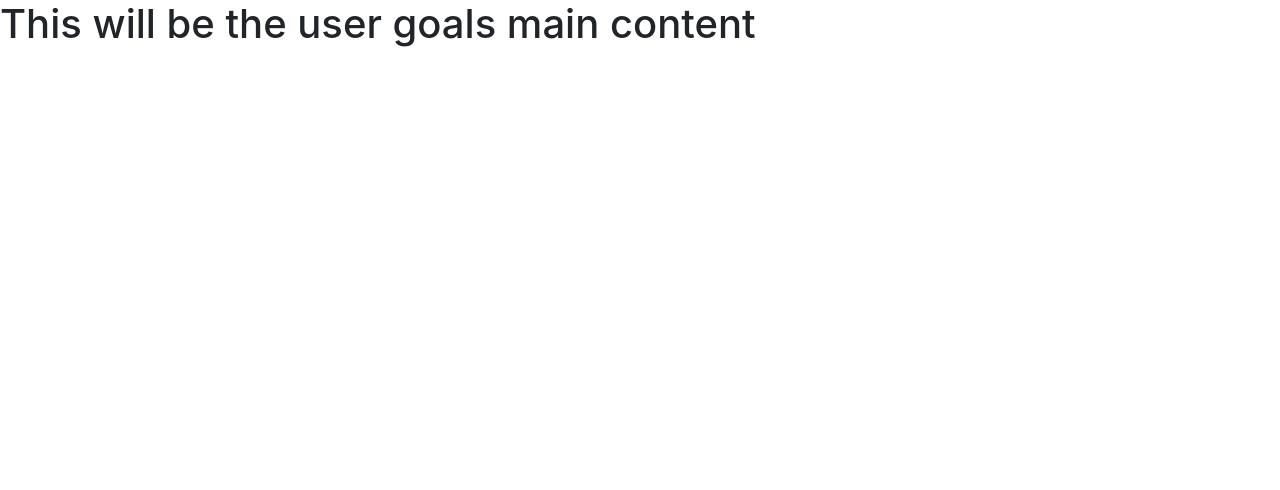
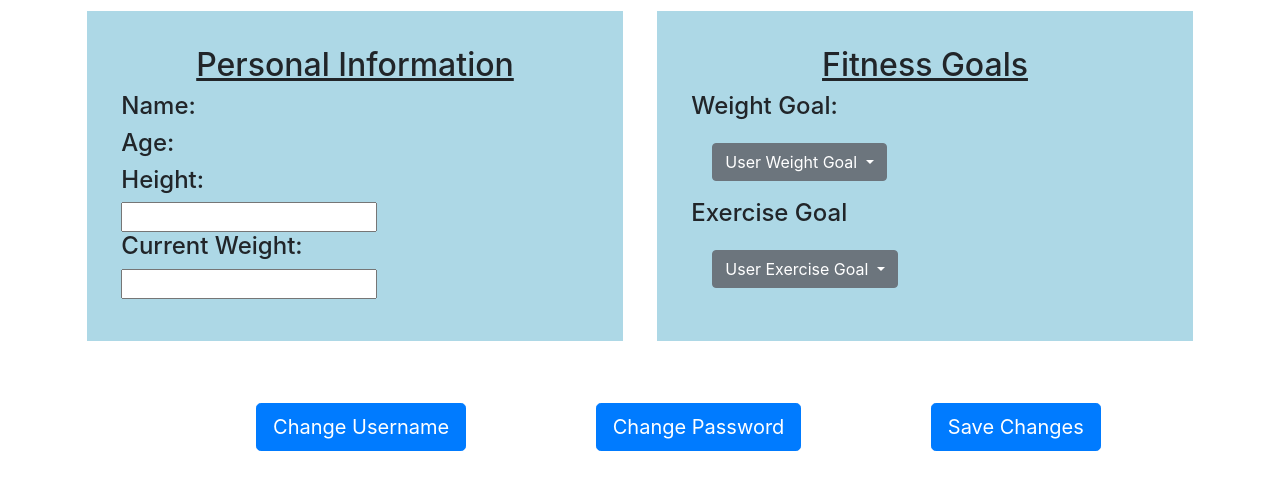
Before and after one commit to HarrySchreiber/FeedFeed, a Flask app: page /mygoals/ in a window 1280 px wide. Shown: the part 56-546 px from the top of the page. Run offline with Flask 2, Linux system fonts and the light colour scheme; some libraries are stand-ins or nearby versions.

Commit message:
Began user_goals page

```diff
--- a/FeedFeed/static/styles/user_styles.css
+++ b/FeedFeed/static/styles/user_styles.css
@@ -6,3 +6,24 @@
 .container-fluid {
     margin: 3%;
 }
+
+div h2 {
+    text-decoration: underline;
+    text-align: center;
+}
+
+.row div {
+    background-color: lightblue;
+    margin: 1% 1.5% 1% 1.5%;
+    padding: 3%;
+}
+
+#button_menu {
+    align-items: center;
+    justify-content: center;
+    text-align: center;
+}
+
+#button_menu button {
+    margin: 1% 5% 1% 5%;
+}
--- a/FeedFeed/templates/user_goals.html
+++ b/FeedFeed/templates/user_goals.html
@@ -4,5 +4,49 @@
 {% endblock %}
 
 {% block main %}
-<h1> This will be the user goals main content </h1>
+<div id="goals">
+    <div id="personal_info" class="container">
+        <div class="row">
+            <div class="col-lg">
+                <h2> Personal Information </h2>
+                <h4> Name: </h4>
+                <h4> Age: </h4>
+                <h4> Height: </h4>
+                <input type="text" id="height" name="height">
+                <h4> Current Weight: </h4>
+                <input type="text" id="weight" name="weight">
+            </div>
+            <div class="col-lg">
+                <h2> Fitness Goals </h2>
+                <h4> Weight Goal: </h4>
+                <div class="dropdown">
+                    <button class="btn btn-secondary dropdown-toggle" type="button" id="dropdownMenuButton" data-toggle="dropdown" aria-haspopup="true" aria-expanded="false">
+                      User Weight Goal
+                    </button>
+                    <div class="dropdown-menu" aria-labelledby="dropdownMenuButton">
+                      <a class="dropdown-item" href="#">Cut</a>
+                      <a class="dropdown-item" href="#">Bulk</a>
+                      <a class="dropdown-item" href="#">Maintain</a>
+                    </div>
+                </div>
+                <h4> Exercise Goal </h4>
+                <div class="dropdown">
+                    <button class="btn btn-secondary dropdown-toggle" type="button" id="dropdownMenuButton" data-toggle="dropdown" aria-haspopup="true" aria-expanded="false">
+                      User Exercise Goal
+                    </button>
+                    <div class="dropdown-menu" aria-labelledby="dropdownMenuButton">
+                      <a class="dropdown-item" href="#">Sedentary</a>
+                      <a class="dropdown-item" href="#">Mild Exercise</a>
+                      <a class="dropdown-item" href="#">Athlete</a>
+                    </div>
+                </div>
+            </div>
+        </div>
+    </div>
+    <div id="button_menu" class="container-fluid">
+        <button type="button" class="btn btn-primary btn-lg">Change Username</button>
+        <button type="button" class="btn btn-primary btn-lg">Change Password</button>
+        <button type="button" class="btn btn-primary btn-lg">Save Changes</button>
+    </div>
+</div>
 {% endblock %}
```
